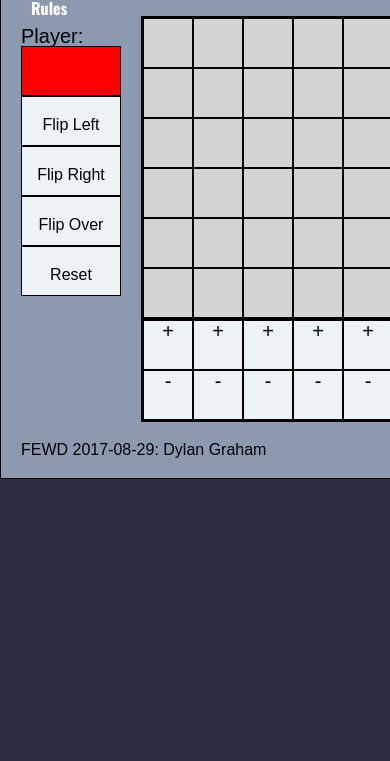
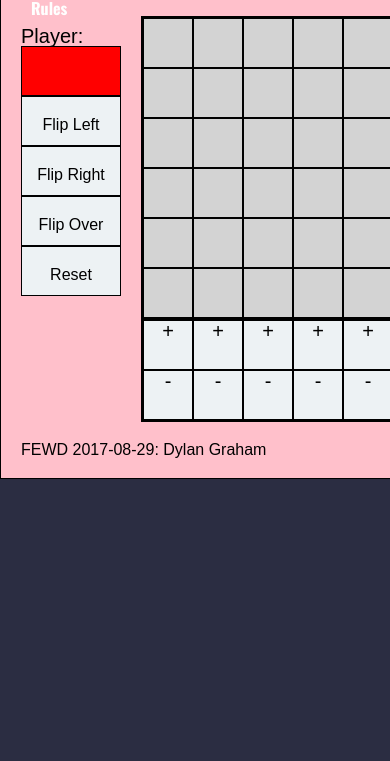
Before and after one commit to dylantg/dylantg.github.io, a plain HTML site: page index.html in a window 390 px wide. Shown: the part 83-844 px from the top of the page. Drawn offline with nearby package versions, Linux system fonts and the light colour scheme.

Commit message:
Background for media

```diff
--- a/css/style.css
+++ b/css/style.css
@@ -155,6 +155,10 @@ footer {
 
 @media only screen and (max-width: 768px) {
 
+  .container {
+    background: pink;
+  }
+
   .board_with_buttons {
     width: 304px;
   }
```
